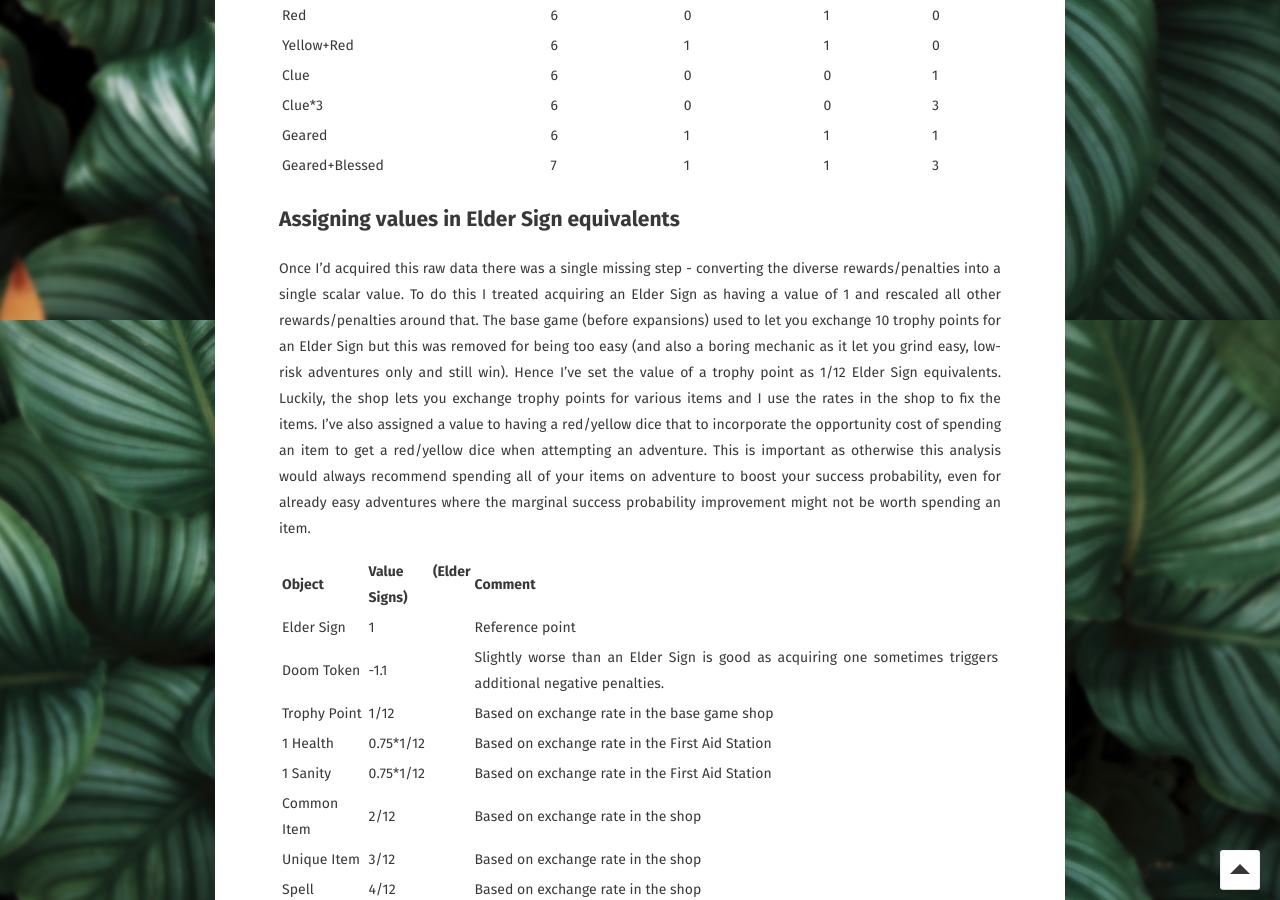
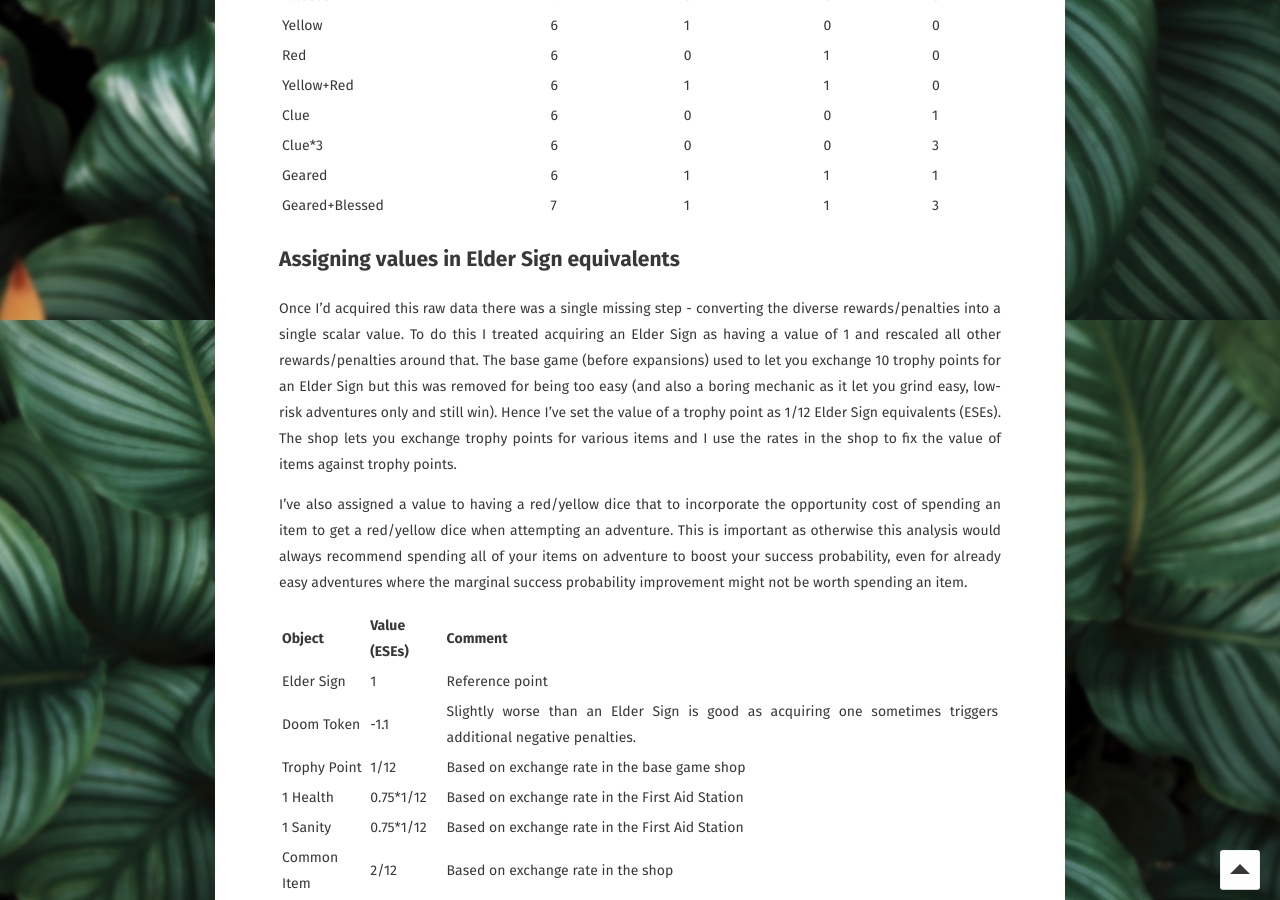
Before and after one commit to oscarknagg/oscarknagg.github.io, a Jekyll site: the page built from _posts/2021-04-02-elder-sign-monte-carlo.md, in a window 1280 px wide and 900 px high, scrolled down 5980 px. Built offline with Jekyll 4.4.1, drawn with Linux system fonts in a browser that asks for light colours; some web fonts are replaced; some of the changed text lies outside the part shown.

Commit message:
elder sign: tweaks

```diff
--- a/_posts/2021-04-02-elder-sign-monte-carlo.md
+++ b/_posts/2021-04-02-elder-sign-monte-carlo.md
@@ -220,15 +221,17 @@
 To do this I treated acquiring an Elder Sign as having a value of 1 and rescaled all other rewards/penalties around that.
 The base game (before expansions) used to let you exchange 10 trophy points for an Elder Sign but this was removed
 for being too easy (and also a boring mechanic as it let you grind easy, low-risk adventures only and still win).
-Hence I've set the value of a trophy point as 1/12 Elder Sign equivalents.
-Luckily, the shop lets you exchange trophy points for various items and I use the rates in the shop to fix the items.
+Hence I've set the value of a trophy point as 1/12 Elder Sign equivalents (ESEs).
+The shop lets you exchange trophy points for various items and I use the rates in the shop to fix the value of items
+against trophy points.
+
 I've also assigned a value to having a red/yellow dice that to incorporate the opportunity cost of spending an item to
 get a red/yellow dice when attempting an adventure.
 This is important as otherwise this analysis would always recommend spending all of your items on adventure to boost
 your success probability, even for already easy adventures where the marginal success probability improvement
 might not be worth spending an item.
 
-| Object         | Value (Elder Signs)            | Comment                                                                                                      |
+| Object         | Value (ESEs)                   | Comment                                                                                                      |
 |----------------|--------------------------------|--------------------------------------------------------------------------------------------------------------|
 | Elder Sign     | 1                              | Reference point                                                                                              |
 | Doom Token     | -1.1                           | Slightly worse than an Elder Sign is good as acquiring one sometimes triggers additional negative penalties. |
@@ -390,6 +393,8 @@
 
 ### Best cards
 
+Tradeoff of variance that I haven't considered, let's just mention it
+
 S-tier
 - Great hall of Celeano: Great rewards, middling difficulty but best of all is that there is a minimal failure penalty
 - The elder sign: similar to above
@@ -400,6 +405,14 @@
 - Yuggoth: Amazing rewards with middle of the road penalties. However you need to be well prepared to attempt it which keeps it out of S
 - Grazed writings: a very easy elder with few penalties. However less good peripheral rewards than the dreamlands
 - Sudden Attack: Relatively easy, good rewards
+
+
+S-tier
+- Another time
+- Up on the roof
+- Great hall of Celeano
+
+A-tier
 
 
 ### Worst cards
```
Also changed, not shown: other parts of _posts/2021-04-02-elder-sign-monte-carlo.md (+1 -0 lines).
